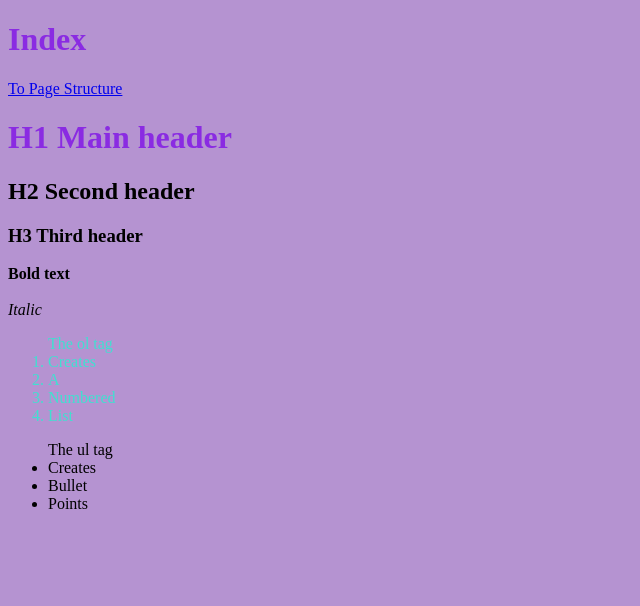
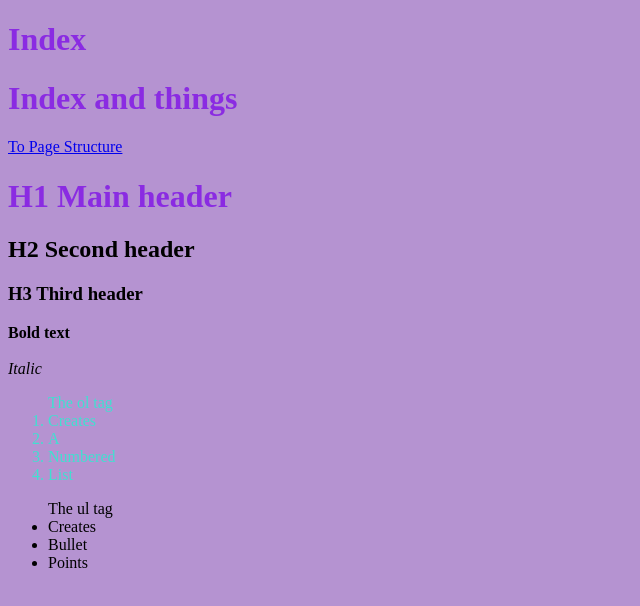
Before and after one commit to 436205/Anything, a plain HTML site: page Index.html in a window 1280 px wide. Shown: the whole page, without its empty margins (0-640 px from the left). Drawn offline with Linux system fonts and the light colour scheme.

Commit message:
Update Index.html

```diff
--- a/Index.html
+++ b/Index.html
@@ -21,6 +21,7 @@
 
 <body>
     <h1> Index </h1>
+    <h1> Index and things </h1>
 
     <a href= "pageStructure.html"> To Page Structure </a>
 
```
